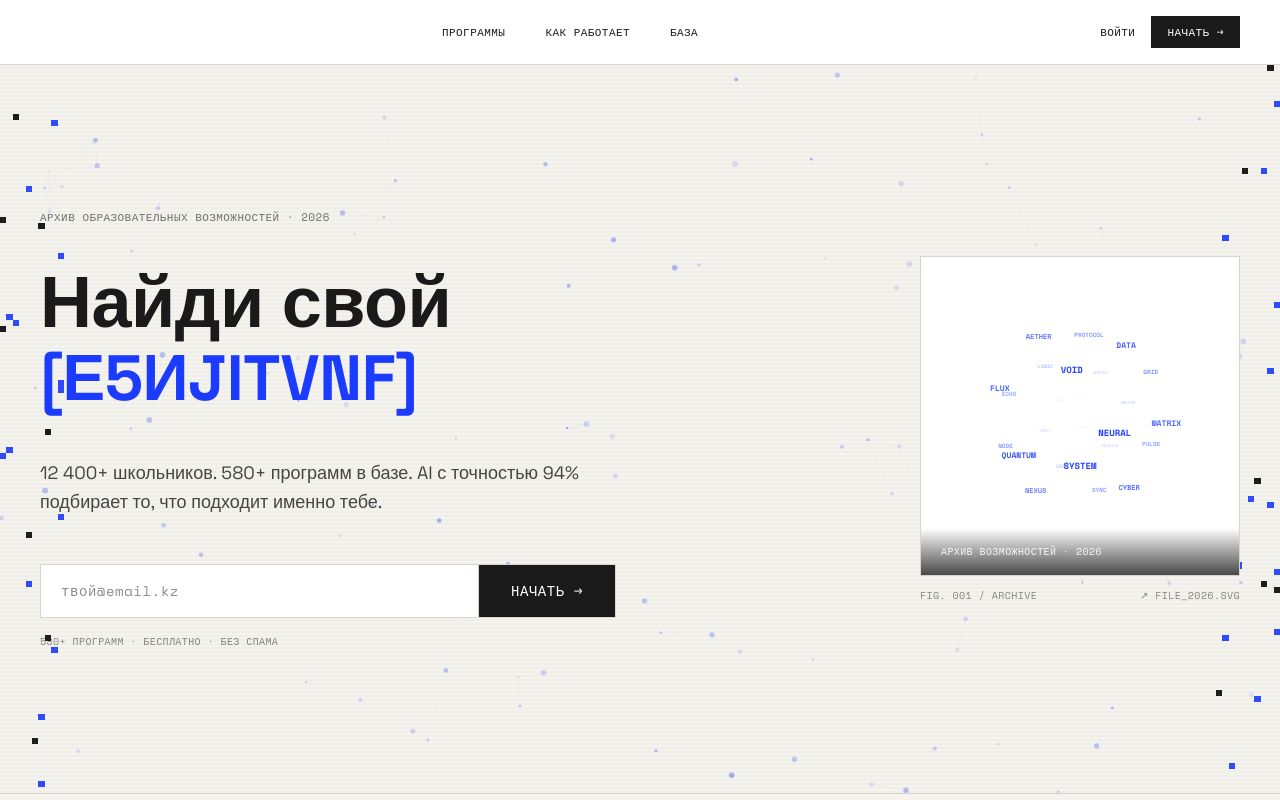
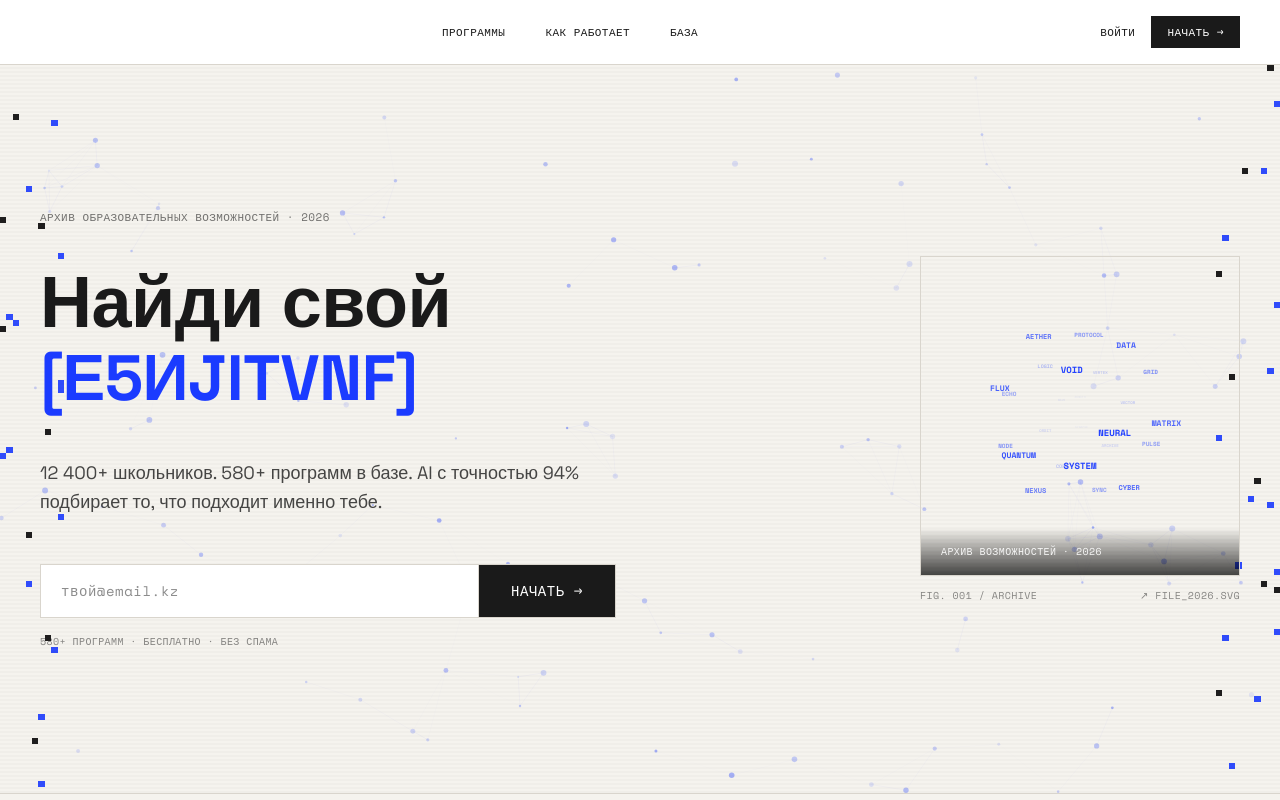
Before and after one commit to ecdecdec/missio, a Next.js app: page / in a window 1280 px wide. Shown: the top 800 px of the page. Built offline with nearby package versions, Linux system fonts and the light colour scheme.

Commit message:
style: make SpinningSphere and Hero illustration wrapper transparent

```diff
--- a/components/landing/Hero.tsx
+++ b/components/landing/Hero.tsx
@@ -88,7 +88,7 @@ export default function Hero() {
             style={{ animation: "float 4s ease-in-out infinite" }}
           >
             {/* SVG illustration */}
-            <div className="w-full aspect-square bg-[var(--bg)] flex items-center justify-center relative group-hover:animate-[glitch_0.3s_ease-in-out]">
+            <div className="w-full aspect-square bg-transparent flex items-center justify-center relative group-hover:animate-[glitch_0.3s_ease-in-out]">
               <SpinningSphere />
             </div>
 
--- a/components/landing/SpinningSphere.tsx
+++ b/components/landing/SpinningSphere.tsx
@@ -111,7 +111,7 @@ export default function SpinningSphere() {
   }, []);
 
   return (
-    <div style={{ width: "100%", height: "100%", position: "relative" }}>
+    <div className="w-full h-full flex items-center justify-center relative overflow-hidden bg-transparent">
       <canvas
         ref={canvasRef}
         style={{ width: "100%", height: "100%", display: "block" }}
```
